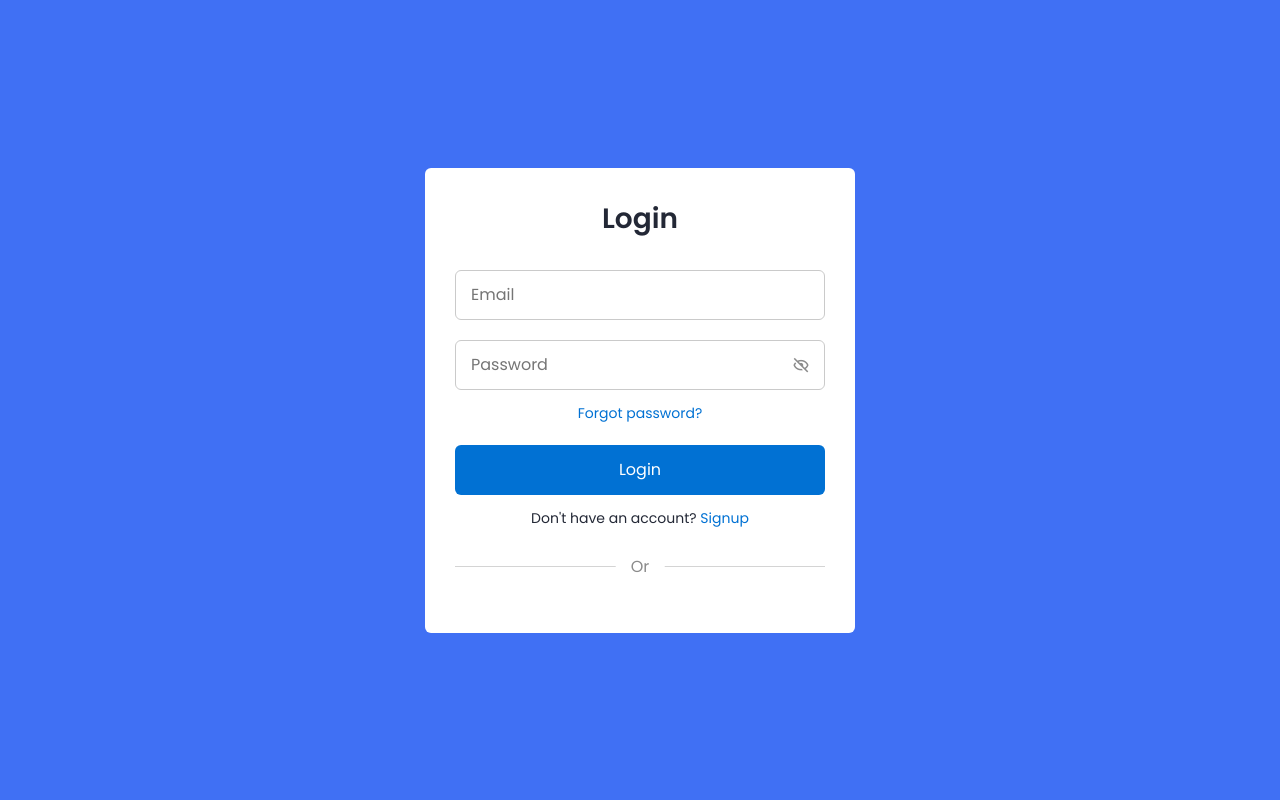
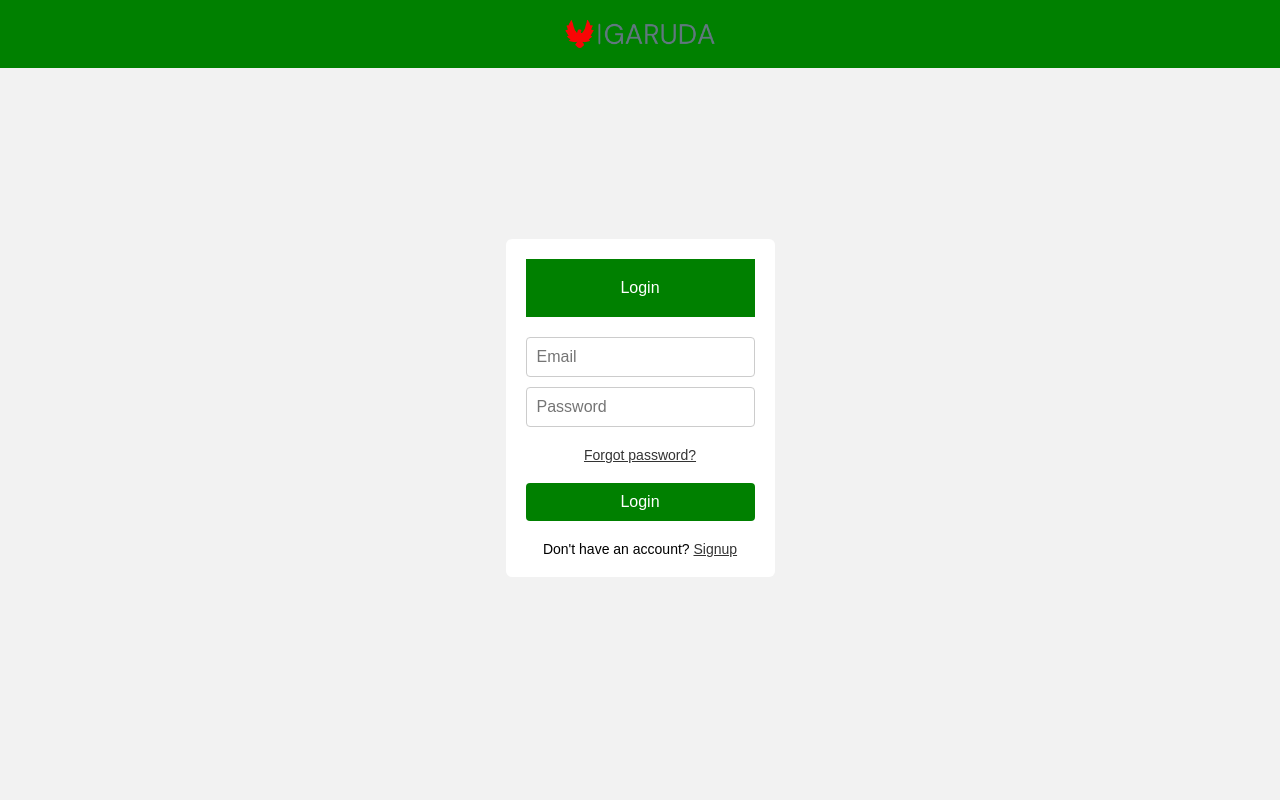
Before and after one commit to Guru-Prasad-2002/Garuda, a Flask app: template templates/login.html in a window 1280 px wide. Run offline with Flask 3, Linux system fonts and the light colour scheme; the template is opened without the code that fills it, so the values that code supplies are empty.

Commit message:
Fixed Bugs

```diff
--- a/Inference.py
+++ b/Inference.py
@@ -58,6 +58,7 @@ while True:
             save_unknown = False
 
         if save_unknown:
+            unknown_counter = 0
             now = datetime.now()
             timestamp = now.strftime("%Y-%m-%d_%H-%M-%S")
             image_name = f"Unknown/{timestamp}.jpg"
--- a/app.py
+++ b/app.py
@@ -1,6 +1,7 @@
 from flask import Flask,session,g,render_template, request, redirect, url_for, flash
 import os
 from flask_sqlalchemy import SQLAlchemy
+from flask import send_from_directory
 from flask.cli import with_appcontext
 from datetime import datetime
 import sqlalchemy
@@ -11,11 +12,12 @@ from inflection import camelize
 import sys
 
 app = Flask(__name__)
+app.debug = True
 unknown_folder = "Unknown"
 
 @app.route("/")
 def home():
-    image_names = os.listdir(Unknown)
+    image_names = os.listdir(unknown_folder)
     return render_template("index.html", image_names=image_names)
     # return render_template("login.html")
 
--- a/static/css/style.css
+++ b/static/css/style.css
@@ -1,171 +1,102 @@
-/* Google Fonts - Poppins */
-@import url('https://fonts.googleapis.com/css2?family=Poppins:wght@300;400;500;600&display=swap');
-
-*{
+* {
     margin: 0;
     padding: 0;
     box-sizing: border-box;
-    font-family: 'Poppins', sans-serif;
 }
-.container{
-    height: 100vh;
-    width: 100%;
+
+body {
+    font-family: Arial, sans-serif;
+    background-color: #f2f2f2;
+}
+
+header {
+    background-color: green;
+    padding: 20px;
+    text-align: center;
+    color: white;
+}
+
+header img {
+    max-width: 200px;
+}
+
+.container {
     display: flex;
+    justify-content: center;
     align-items: center;
-    justify-content: center;
-    background-color: #4070f4;
-    column-gap: 30px;
+    min-height: calc(100vh - 120px);
 }
-.form{
-    position: absolute;
-    max-width: 430px;
-    width: 100%;
-    padding: 30px;
+
+.form {
+    max-width: 400px;
+    background-color: #fff;
     border-radius: 6px;
-    background: #FFF;
-}
-.form.signup{
-    opacity: 0;
-    pointer-events: none;
-}
-.forms.show-signup .form.signup{
-    opacity: 1;
-    pointer-events: auto;
-}
-.forms.show-signup .form.login{
-    opacity: 0;
-    pointer-events: none;
-}
-header{
-    font-size: 28px;
-    font-weight: 600;
-    color: #232836;
+    padding: 20px;
     text-align: center;
 }
-form{
-    margin-top: 30px;
+
+form {
+    margin-top: 20px;
 }
-.form .field{
-    position: relative;
-    height: 50px;
+
+form input {
+    display: block;
     width: 100%;
+    padding: 10px;
+    margin-bottom: 10px;
+    border: 1px solid #ccc;
+    border-radius: 4px;
+    font-size: 16px;
+}
+
+form button {
+    display: block;
+    width: 100%;
+    padding: 10px;
     margin-top: 20px;
-    border-radius: 6px;
-}
-.field input,
-.field button{
-    height: 100%;
-    width: 100%;
+    background-color: green;
+    color: #fff;
     border: none;
+    border-radius: 4px;
     font-size: 16px;
-    font-weight: 400;
-    border-radius: 6px;
-}
-.field input{
-    outline: none;
-    padding: 0 15px;
-    border: 1px solid#CACACA;
-}
-.field input:focus{
-    border-bottom-width: 2px;
-}
-.eye-icon{
-    position: absolute;
-    top: 50%;
-    right: 10px;
-    transform: translateY(-50%);
-    font-size: 18px;
-    color: #8b8b8b;
-    cursor: pointer;
-    padding: 5px;
-}
-.field button{
-    color: #fff;
-    background-color: #0171d3;
-    transition: all 0.3s ease;
     cursor: pointer;
 }
-.field button:hover{
-    background-color: #016dcb;
-}
-.form-link{
-    text-align: center;
-    margin-top: 10px;
-}
-.form-link span,
-.form-link a{
+
+.form-link {
+    margin-top: 20px;
     font-size: 14px;
-    font-weight: 400;
-    color: #232836;
-}
-.form a{
-    color: #0171d3;
-    text-decoration: none;
-}
-.form-content a:hover{
-    text-decoration: underline;
-}
-.line{
-    position: relative;
-    height: 1px;
-    width: 100%;
-    margin: 36px 0;
-    background-color: #d4d4d4;
-}
-.line::before{
-    content: 'Or';
-    position: absolute;
-    top: 50%;
-    left: 50%;
-    transform: translate(-50%, -50%);
-    background-color: #FFF;
-    color: #8b8b8b;
-    padding: 0 15px;
-}
-.media-options a{
-    display: flex;
-    align-items: center;
-    justify-content: center;
-}
-a.facebook{
-    color: #fff;
-    background-color: #4267b2;
-}
-a.facebook .facebook-icon{
-    height: 28px;
-    width: 28px;
-    color: #0171d3;
-    font-size: 20px;
-    border-radius: 50%;
-    display: flex;
-    align-items: center;
-    justify-content: center;
-    background-color: #fff;
-}
-.facebook-icon,
-img.google-img{
-    position: absolute;
-    top: 50%;
-    left: 15px;
-    transform: translateY(-50%);
-}
-img.google-img{
-    height: 20px;
-    width: 20px;
-    object-fit: cover;
-}
-a.google{
-    border: 1px solid #CACACA;
-}
-a.google span{
-    font-weight: 500;
-    opacity: 0.6;
-    color: #232836;
 }
 
-@media screen and (max-width: 400px) {
-    .form{
-        padding: 20px 10px;
+.form-link a {
+    color: #333;
+    text-decoration: underline;
+    cursor: pointer;
+}
+
+@media (max-width: 600px) {
+    header img {
+        max-width: 150px;
+    }
+}
+
+.logo-image {
+    display: block;
+    margin: 0 auto;
+    max-width: 200px;
+    /* Adjust the desired maximum width */
+    max-height: 70px;
+    /* Adjust the desired maximum height */
+    width: 150px;
+    height: auto;
+}
+
+/* Add this CSS to make it responsive */
+@media screen and (max-width: 480px) {
+    .form .field.button-field button {
+        font-size: 14px;
     }
 
+    .form-link {
+        font-size: 12px;
+    }
 }
--- a/templates/login.html
+++ b/templates/login.html
@@ -1,22 +1,70 @@
 <!DOCTYPE html>
-<!-- Coding by CodingLab | www.codinglabweb.com-->
 <html lang="en">
+
 <head>
     <meta charset="UTF-8">
-        <meta http-equiv="X-UA-Compatible" content="IE=edge">
     <meta name="viewport" content="width=device-width, initial-scale=1.0">
-        <title> Responsive Login and Signup Form </title>
+    <title>Sign In Page</title>
+    <link href="{{ url_for('static', filename='css/style.css') }}" rel="stylesheet" />
+</head>
 
-        <!-- CSS -->
-        <!-- <link rel="stylesheet" href="css/style.css"> -->
-        <link href="{{ url_for('static', filename='css/style.css') }}" rel="stylesheet" />
+<body>
+    <header>
+        <img src="{{ url_for('static', filename='images/logo-no-background.png') }}" alt="Logo" class="logo-image">
+    </header>
+    <section class="container forms">
+        <div class="form login">
+            <div class="form-content">
+                <header>Login</header>
+                <form method="POST" action="{{ url_for('login') }}">
+                    <div class="field input-field">
+                        <input type="email" name="email" placeholder="Email" class="input" required>
+                    </div>
+
+                    <div class="field input-field">
+                        <input type="password" name="password" placeholder="Password" class="password" required>
+                        <i class='bx bx-hide eye-icon'></i>
+                    </div>
+
+                    <div class="form-link">
+                        <a href="#" class="forgot-pass">Forgot password?</a>
+                    </div>
+
+                    <div class="field button-field">
+                        <button type="submit">Login</button>
+                    </div>
+                </form>
+
+                <div class="form-link">
+                    <span>Don't have an account? <a href="{{ url_for('signup') }}" class="link signup-link">Signup</a></span>
+                </div>
+            </div>
+
+            <div class="line"></div>
+        </div>
+    </section>
+
+    <script src="{{ url_for('static', filename='js/script.js') }}"></script>
+</body>
+
+</html>
 
 
-        <!-- Boxicons CSS -->
-        <link href='https://unpkg.com/boxicons@2.1.2/css/boxicons.min.css' rel='stylesheet'>
 
+<!-- <!DOCTYPE html>
+<html lang="en">
+
+<head>
+    <meta charset="UTF-8">
+    <meta name="viewport" content="width=device-width, initial-scale=1.0">
+    <title>Sign In Page</title>
+    <link href="{{ url_for('static', filename='css/style.css') }}" rel="stylesheet" />
 </head>
+
 <body>
+    <header>
+        <img src="{{ url_for('static', filename='images/logo-no-background.png') }}" alt="Logo" class="logo-image">
+    </header>
     <section class="container forms">
         <div class="form login">
             <div class="form-content">
@@ -41,78 +89,17 @@
                 </form>
 
                 <div class="form-link">
-                        <span>Don't have an account? <a href="#" class="link signup-link">Signup</a></span>
+                    <span>Don't have an account? <a href="signup.html" class="link signup-link">Signup</a></span>
                 </div>
             </div>
 
             <div class="line"></div>
 
-                <!-- <div class="media-options">
-                    <a href="#" class="field facebook">
-                        <i class='bx bxl-facebook facebook-icon'></i>
-                        <span>Login with Facebook</span>
-                    </a>
         </div>
 
-                <div class="media-options">
-                    <a href="#" class="field google">
-                        <img src="images/google.png" alt="" class="google-img">
-                        <span>Login with Google</span>
-                    </a>
-                </div> -->
-
-            </div>
-
-            <!-- Signup Form -->
-
-            <div class="form signup">
-                <div class="form-content">
-                    <header>Signup</header>
-                    <form action="#">
-                        <div class="field input-field">
-                            <input type="email" placeholder="Email" class="input">
-                        </div>
-
-                        <div class="field input-field">
-                            <input type="password" placeholder="Create password" class="password">
-                        </div>
-
-                        <div class="field input-field">
-                            <input type="password" placeholder="Confirm password" class="password">
-                            <i class='bx bx-hide eye-icon'></i>
-                        </div>
-
-                        <div class="field button-field">
-                            <button>Signup</button>
-                        </div>
-                    </form>
-
-                    <div class="form-link">
-                        <span>Already have an account? <a href="#" class="link login-link">Login</a></span>
-                    </div>
-                </div>
-
-                <div class="line"></div>
-
-                <!-- <div class="media-options">
-                    <a href="#" class="field facebook">
-                        <i class='bx bxl-facebook facebook-icon'></i>
-                        <span>Login with Facebook</span>
-                    </a>
-                </div> -->
-<!--
-                <div class="media-options">
-                    <a href="#" class="field google">
-                        <img src="images/google.png" alt="" class="google-img">
-                        <span>Login with Google</span>
-                    </a>
-                </div> -->
-
-            </div>
     </section>
 
-        <!-- JavaScript -->
-        <!-- <script src="js/script.js"></script> -->
-        <script src="{{ url_for('static', filename='js/scripts.js') }}"></script>
+    <script src="{{ url_for('static', filename='js/script.js') }}"></script>
 </body>
-</html>
+
+</html> -->
```
Also changed, not shown: Reading_Input.py (deleted, +0 -9 lines), templates/signup.html (added, +82 -0 lines), Unknown/2023-06-18_16-03-29.jpg (deleted), Unknown/2023-06-18_16-03-30.jpg (deleted), Unknown/2023-06-18_16-03-31.jpg (deleted), instance/database.db (added). Lines whose indentation alone changed are shown as unchanged.
